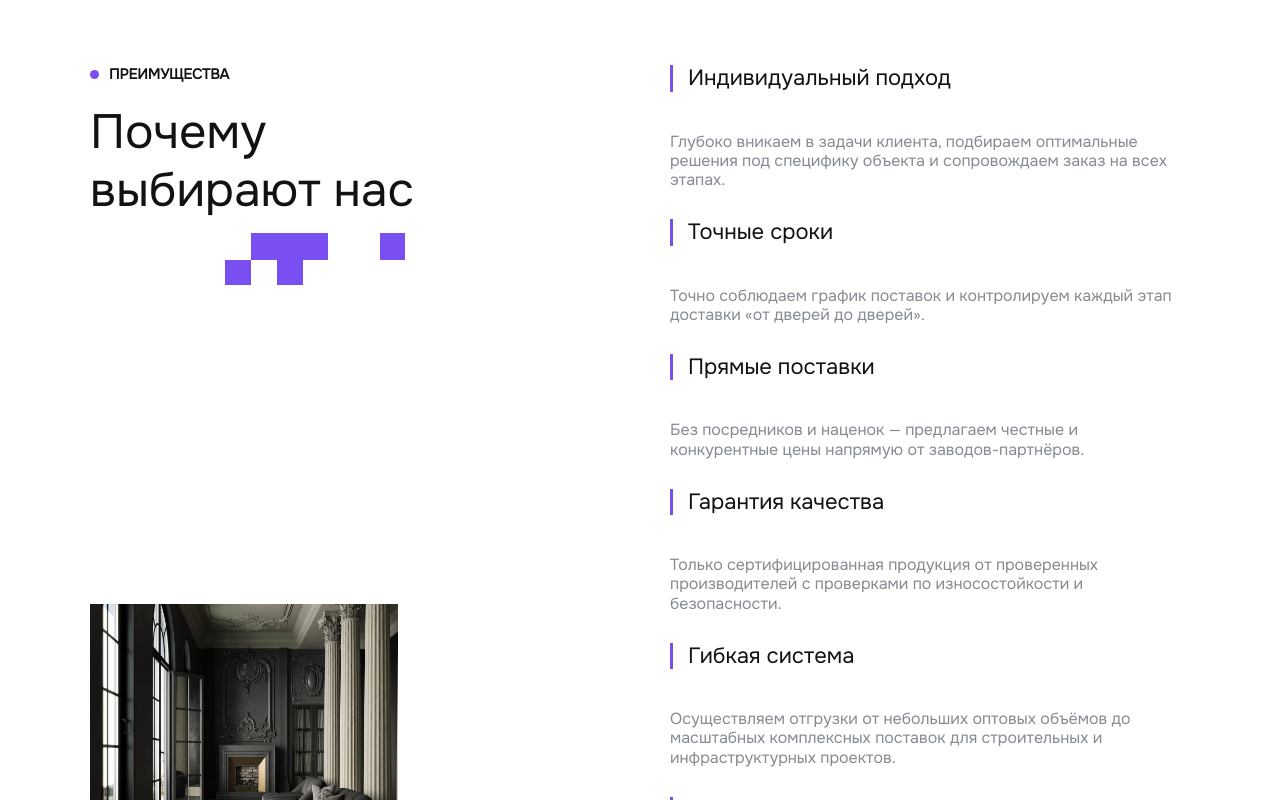
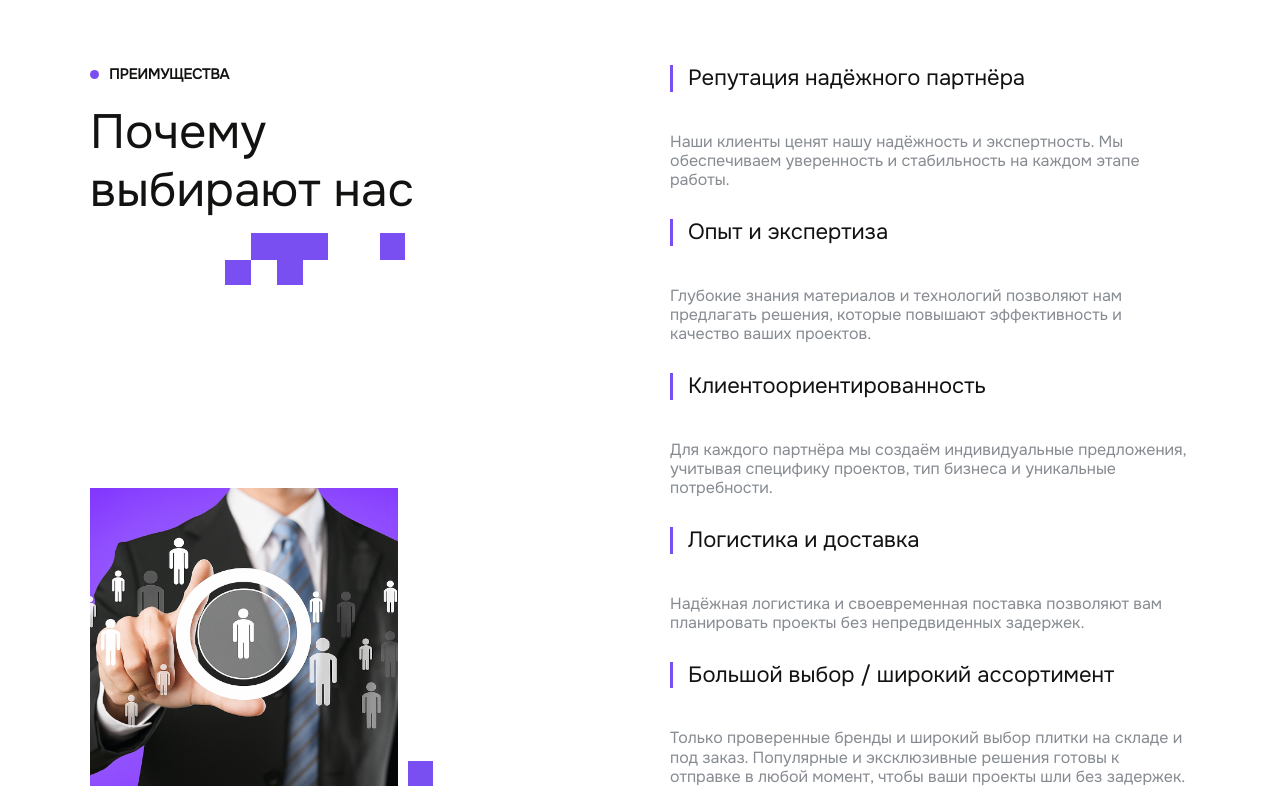
Before and after one commit to klavrenuk/nika, a Vue app: page / in a window 1280 px wide. Shown: the part 3540-4340 px from the top of the page. Built offline with nearby package versions, Linux system fonts and the light colour scheme; a web font is replaced by a local one; what vue-yandex-maps would draw is missing.

Commit message:
Приемущество

```diff
--- a/src/constants/constants.js
+++ b/src/constants/constants.js
@@ -23,29 +23,25 @@ export const navHeader = [
 
 export const whyChooseUsBlocks = [
     {
-        title: 'Индивидуальный подход',
-        description: 'Глубоко вникаем в задачи клиента, подбираем оптимальные решения под специфику объекта и сопровождаем заказ на всех этапах.'
+        title: 'Репутация надёжного партнёра',
+        description: 'Наши клиенты ценят нашу надёжность и экспертность. Мы обеспечиваем уверенность и стабильность на каждом этапе работы.'
     },
     {
-        title: 'Точные сроки',
-        description: 'Точно соблюдаем график поставок и контролируем каждый этап доставки «от дверей до дверей».'
+        title: 'Опыт и экспертиза',
+        description: 'Глубокие знания материалов и технологий позволяют нам предлагать решения, которые повышают эффективность и качество ваших проектов.'
     },
     {
-        title: 'Прямые поставки',
-        description: 'Без посредников и наценок — предлагаем честные и конкурентные цены напрямую от заводов-партнёров.'
+        title: 'Клиентоориентированность',
+        description: 'Для каждого партнёра мы создаём индивидуальные предложения, учитывая специфику проектов, тип бизнеса и уникальные потребности.'
     },
 
     {
-        title: 'Гарантия качества',
-        description: 'Только сертифицированная продукция от проверенных производителей с проверками по износостойкости и безопасности.'
+        title: 'Логистика и доставка',
+        description: 'Надёжная логистика и своевременная поставка позволяют вам планировать проекты без непредвиденных задержек.'
     },
     {
-        title: 'Гибкая система',
-        description: 'Осуществляем отгрузки от небольших оптовых объёмов до масштабных комплексных поставок для строительных и инфраструктурных проектов.'
-    },
-    {
-        title: 'Складская программа',
-        description: 'Широкий ассортимент плитки и керамогранита всегда в наличии на локальных складах.'
+        title: 'Большой выбор / широкий ассортимент',
+        description: 'Только проверенные бренды и широкий выбор плитки на складе и под заказ. Популярные и эксклюзивные решения готовы к отправке в любой момент, чтобы ваши проекты шли без задержек.'
     },
 ]
 
```
Also changed, not shown: public/images/why-choose-us-left-img.jpg.
